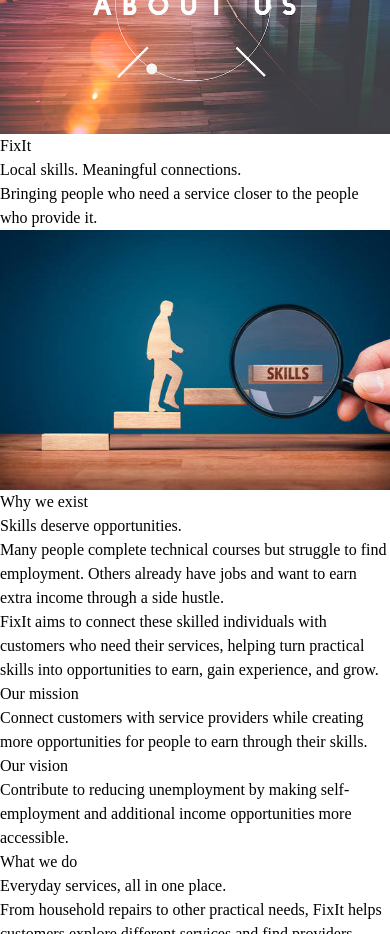
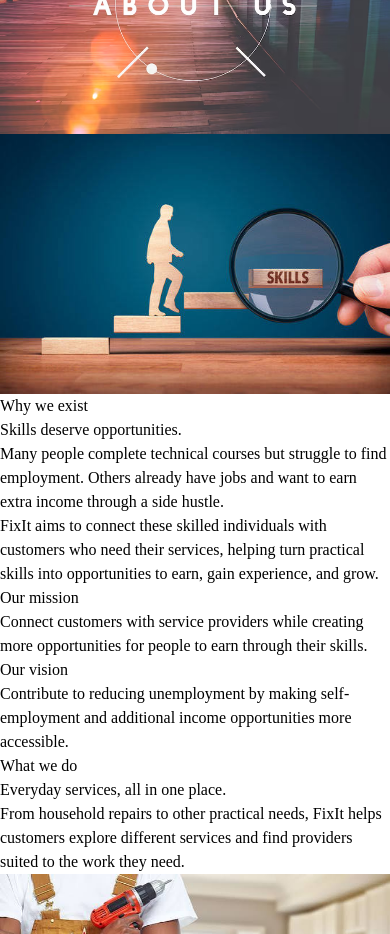
Before and after one commit to imaninaitore/FixIt, a React app in the folder frontend/: page / in a window 390 px wide. Shown: the part 900-1834 px from the top of the page. Built offline with nearby package versions, Linux system fonts and the light colour scheme; the HTML template or start-up script is replaced by a standard one.

Commit message:
remove text within about-us image and add responsiveness to skills image

```diff
--- a/frontend/src/components/About.jsx
+++ b/frontend/src/components/About.jsx
@@ -222,23 +222,7 @@
             transition-transform
             duration-700
             hover:scale-[1.03]
-        "
-    >
-        <div className="absolute inset-0 bg-gradient-to-t from-[#172A46]/85 via-[#172A46]/10 to-transparent" />
-
-        <div className="absolute inset-x-0 bottom-0 p-4 sm:p-6">
-            <p className="text-xs font-semibold uppercase tracking-[0.2em] text-[#D9B99B]">
-                FixIt
-            </p>
-
-            <h3 className="mt-2 max-w-md text-xl font-semibold leading-tight text-white sm:text-2xl">
-                Local skills. Meaningful connections.
-            </h3>
-
-            <p className="mt-3 max-w-md text-sm leading-6 text-white/80">
-                Bringing people who need a service closer to the people who provide it.
-            </p>
-        </div>
+        " >
     </ImagePanel>
 </Reveal>
                     </div>
@@ -252,7 +236,7 @@
                         <ImagePanel
                             src="/images/skills.jpg"
                             alt="A professional carrying out a service for a customer"
-                            className="min-h-[260px] aspect-[4/3] sm:min-h-[340px] transition-transform duration-500 hover:scale-105"
+                            className=" w-full min-w-0 aspect-[4/3] min-h-[220px] sm:min-h-[280px] md:aspect-[5/4] md:min-h-[320px] lg:aspect-[4/3] lg:min-h-[360px] transition-transform duration-500 hover:scale-[1.02]"
                         >
                             <div className="absolute inset-0 bg-gradient-to-t from-[#172A46]/40 to-transparent" />
                         </ImagePanel>
```
